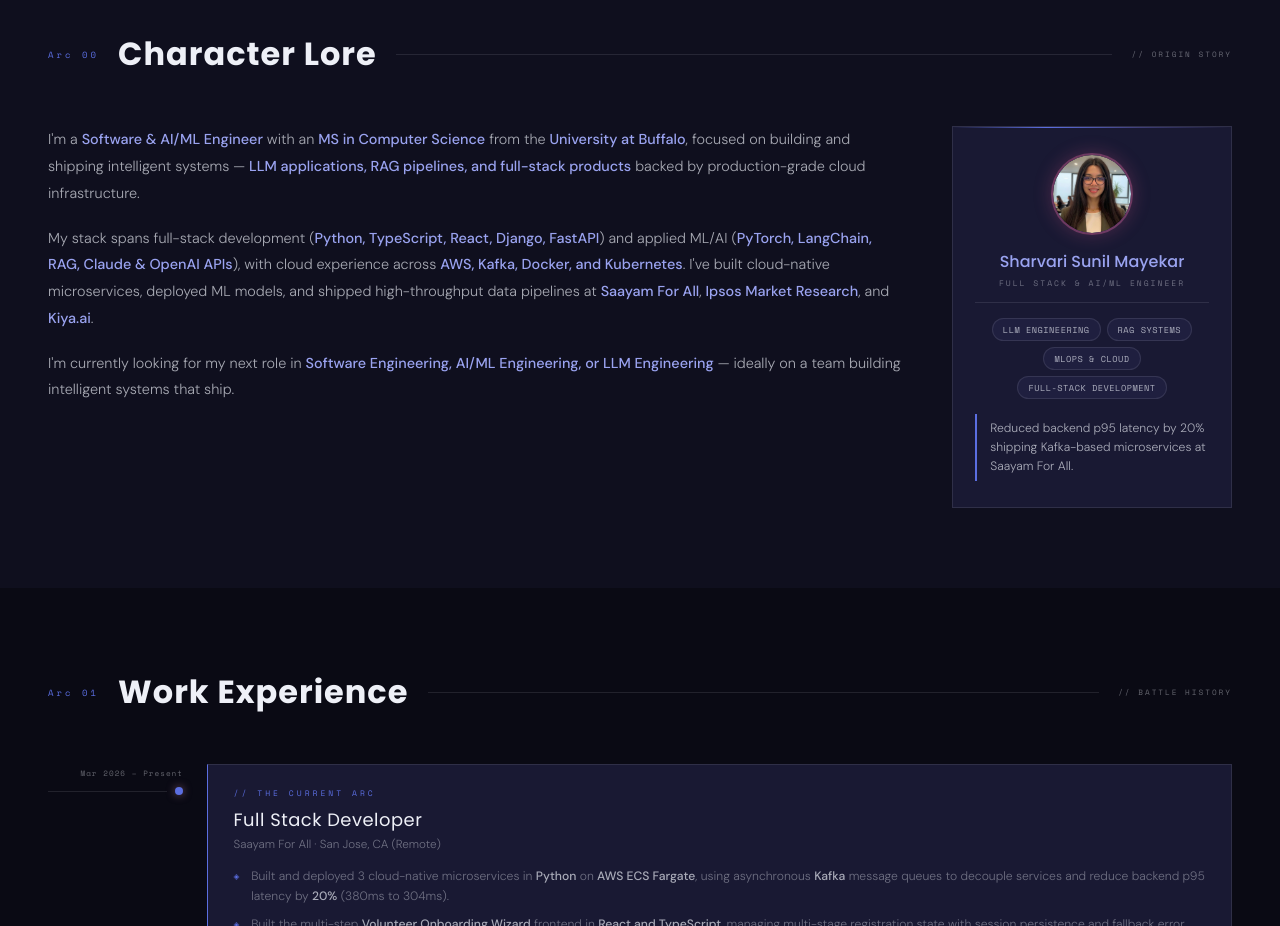
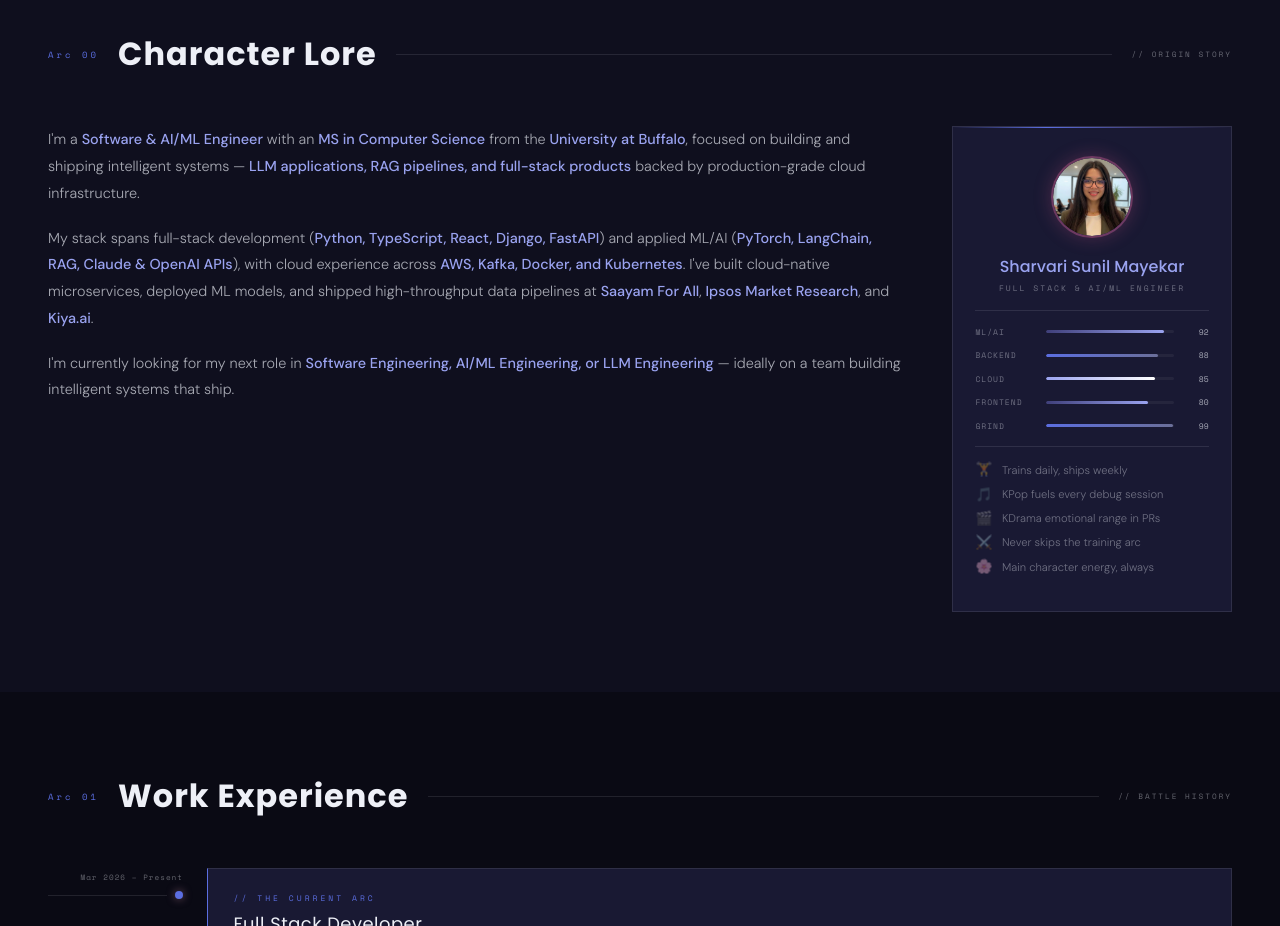
Before and after one commit to piercetheshar/Portfolio, a website: page sharvari_portfolio.html in a window 1280 px wide. Shown: the part 920-1846 px from the top of the page. Drawn offline with nearby package versions, Linux system fonts and the light colour scheme.

Commit message:
Restore original stats card and traits

```diff
--- a/sharvari_portfolio.html
+++ b/sharvari_portfolio.html
@@ -528,7 +528,7 @@
     .char-card {
       background: var(--card);
       border: 1px solid var(--border);
-      padding: 1.6rem 1.35rem;
+      padding: 1.8rem 1.4rem;
       position: relative;
     }
 
@@ -549,7 +549,7 @@
       background: linear-gradient(135deg, var(--plum-dim), var(--rose-dim));
       border: 2px solid rgba(224, 92, 138, 0.4);
       box-shadow: 0 0 18px rgba(224, 92, 138, 0.25);
-      margin: 0 auto 0.85rem;
+      margin: 0 auto 1rem;
       display: flex;
       align-items: center;
       justify-content: center;
@@ -583,51 +583,77 @@
       color: var(--muted);
       text-transform: uppercase;
       text-align: center;
-      margin-bottom: 0.85rem;
+      margin-bottom: 1rem;
     }
 
     .char-divider {
       height: 1px;
       background: var(--border);
-      margin: 0.85rem 0 0.9rem;
-    }
-
-    .char-tags {
-      display: flex;
-      flex-wrap: wrap;
-      gap: 6px;
-      justify-content: center;
-      margin-bottom: 0.95rem;
-    }
-
-    .char-tag {
+      margin: 0.9rem 0;
+    }
+
+    .stat-row {
+      display: flex;
+      align-items: center;
+      gap: 0.8rem;
+      margin-bottom: 0.72rem;
+    }
+
+    .sname {
       font-family: 'Space Mono', monospace;
-      font-size: 0.54rem;
-      letter-spacing: 0.5px;
+      font-size: 0.5rem;
+      letter-spacing: 1px;
+      color: var(--muted);
       text-transform: uppercase;
-      padding: 4px 10px;
-      border-radius: 100px;
-      border: 1px solid var(--border);
+      width: 58px;
+      flex-shrink: 0;
+    }
+
+    .sbar-wrap {
+      flex: 1;
+      height: 3px;
+      background: rgba(255, 255, 255, 0.05);
+      border-radius: 2px;
+      overflow: hidden;
+    }
+
+    .sbar {
+      height: 100%;
+      border-radius: 2px;
+    }
+
+    .sbar-rose {
+      background: linear-gradient(90deg, var(--plum), var(--petal));
+    }
+
+    .sbar-gold {
+      background: linear-gradient(90deg, var(--rose), var(--gold));
+    }
+
+    .sbar-petal {
+      background: linear-gradient(90deg, var(--petal), #fff);
+    }
+
+    .sval {
+      font-family: 'Space Mono', monospace;
+      font-size: 0.5rem;
       color: var(--softer);
-      background: var(--plum-dim);
-      transition: border-color 0.2s, color 0.2s, background 0.2s;
-      cursor: default;
-    }
-
-    .char-tag:hover {
-      border-color: var(--rose);
-      color: var(--petal);
-      background: var(--rose-dim);
-    }
-
-    .char-highlight {
-      font-family: 'DM Sans', sans-serif;
-      font-size: 0.76rem;
-      line-height: 1.55;
-      color: var(--softer);
-      background: transparent;
-      border-left: 2px solid var(--rose);
-      padding: 0.35rem 0 0.35rem 0.85rem;
+      width: 22px;
+      text-align: right;
+      flex-shrink: 0;
+    }
+
+    .char-trait {
+      display: flex;
+      align-items: center;
+      gap: 0.6rem;
+      font-size: 0.7rem;
+      color: var(--muted);
+      margin-bottom: 0.45rem;
+    }
+
+    .trait-icon {
+      font-size: 0.85rem;
     }
 
     /* ── TIMELINE ── */
@@ -1669,15 +1695,37 @@
         <div class="char-name">Sharvari Sunil Mayekar</div>
         <div class="char-class">Full Stack & AI/ML Engineer</div>
         <div class="char-divider"></div>
-        <div class="char-tags">
-          <span class="char-tag glow-trigger">LLM Engineering</span>
-          <span class="char-tag glow-trigger">RAG Systems</span>
-          <span class="char-tag glow-trigger">MLOps & Cloud</span>
-          <span class="char-tag glow-trigger">Full-Stack Development</span>
-        </div>
-        <div class="char-highlight">
-          Reduced backend p95 latency by 20% shipping Kafka-based microservices at Saayam For All.
-        </div>
+        <div class="stat-row"><span class="sname">ML/AI</span>
+          <div class="sbar-wrap">
+            <div class="sbar sbar-rose" style="width:92%"></div>
+          </div><span class="sval">92</span>
+        </div>
+        <div class="stat-row"><span class="sname">Backend</span>
+          <div class="sbar-wrap">
+            <div class="sbar sbar-gold" style="width:88%"></div>
+          </div><span class="sval">88</span>
+        </div>
+        <div class="stat-row"><span class="sname">Cloud</span>
+          <div class="sbar-wrap">
+            <div class="sbar sbar-petal" style="width:85%"></div>
+          </div><span class="sval">85</span>
+        </div>
+        <div class="stat-row"><span class="sname">Frontend</span>
+          <div class="sbar-wrap">
+            <div class="sbar sbar-rose" style="width:80%"></div>
+          </div><span class="sval">80</span>
+        </div>
+        <div class="stat-row"><span class="sname">Grind</span>
+          <div class="sbar-wrap">
+            <div class="sbar sbar-gold" style="width:99%"></div>
+          </div><span class="sval">99</span>
+        </div>
+        <div class="char-divider"></div>
+        <div class="char-trait"><span class="trait-icon">🏋️</span> Trains daily, ships weekly</div>
+        <div class="char-trait"><span class="trait-icon">🎵</span> KPop fuels every debug session</div>
+        <div class="char-trait"><span class="trait-icon">🎬</span> KDrama emotional range in PRs</div>
+        <div class="char-trait"><span class="trait-icon">⚔️</span> Never skips the training arc</div>
+        <div class="char-trait"><span class="trait-icon">🌸</span> Main character energy, always</div>
       </div>
     </div>
   </section>
```
Also changed, not shown: index.html (+96 -48 lines), portfolio_mockup.html (+96 -48 lines).
